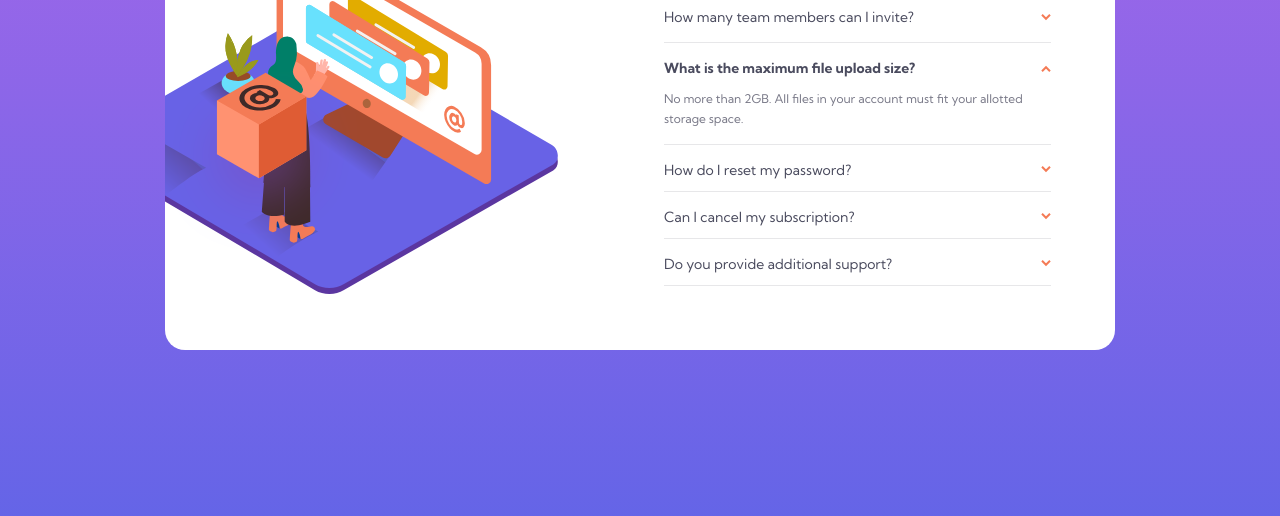
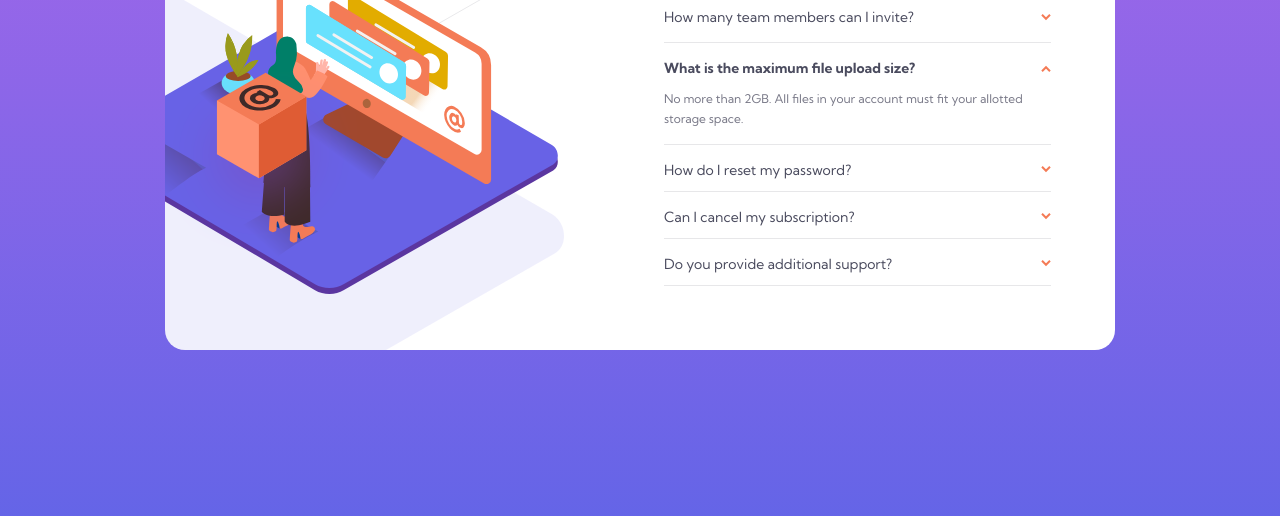
Before and after one commit to subu-v/FAQ-accordian-card, a website built with Parcel: page src/index.html in a window 1280 px wide. Shown: the part 284-800 px from the top of the page. Built offline with nearby package versions, Linux system fonts and the light colour scheme.

Commit message:
Update main.scss
Added the background-pattern, it full of trail and error and random values

```diff
--- a/src/scss/main.scss
+++ b/src/scss/main.scss
@@ -43,6 +43,10 @@ body {
 .faq {
   background-color: $color__white;
   border-radius: 20px;
+  background-image: url(../../images/bg-pattern-desktop.svg);
+  background-size: cover;
+  background-repeat: no-repeat;
+  background-position: -55rem -31rem;
 
   &__image-box-1 {
     position: relative;
```
